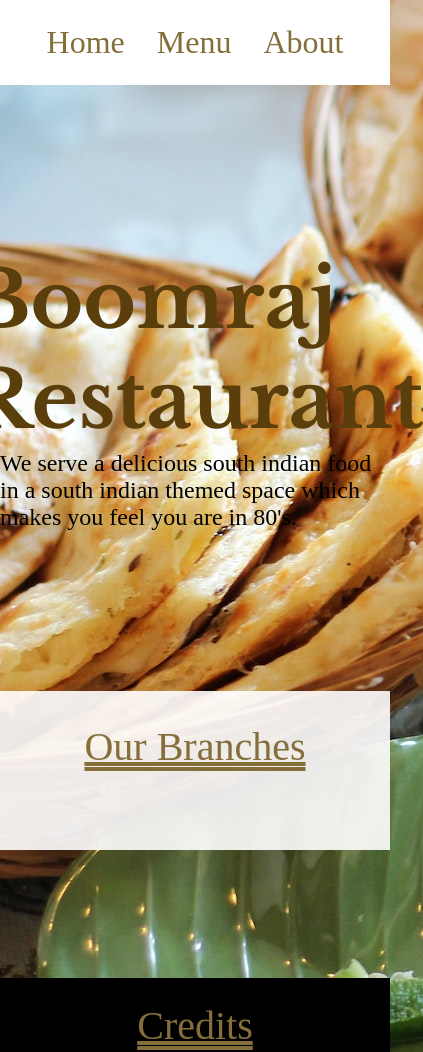
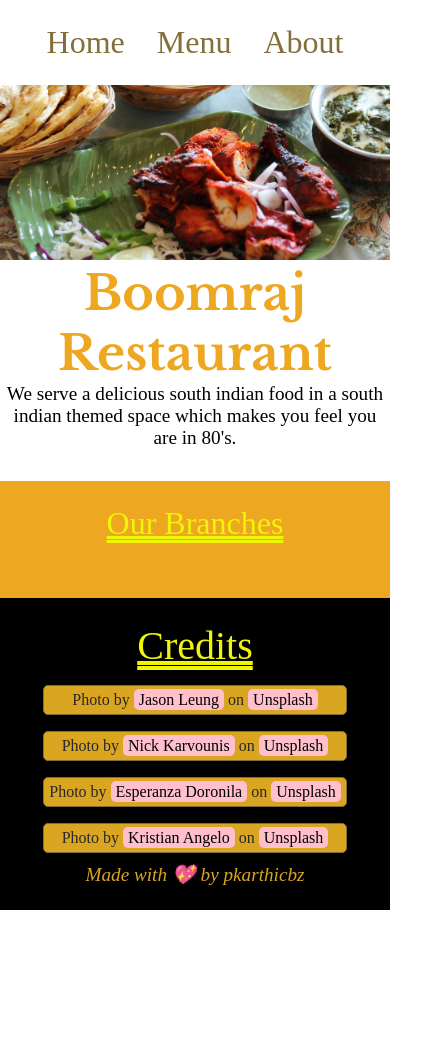
Before and after one commit to karthicbz/RestaurantPage, a website built with webpack: page src/index.html in a window 390 px wide. Shown: the top 1052 px of the page, 423 px wide, since content can reach past the window. After the commit the page ends 910 px from the top, so only its background shows below. Built offline with nearby package versions, Linux system fonts and the light colour scheme.

Commit message:
make website responsive

```diff
--- a/src/index.html
+++ b/src/index.html
@@ -4,6 +4,7 @@
     <meta charset="UTF-8">
     <meta http-equiv="X-UA-Compatible" content="IE=edge">
     <meta name="viewport" content="width=device-width, initial-scale=1.0">
+    <link rel="stylesheet" href="https://fonts.googleapis.com/css2?family=Material+Symbols+Outlined:opsz,wght,FILL,GRAD@48,400,0,0" />
     <title>Document</title>
 </head>
 <body>
--- a/src/scripts/index.js
+++ b/src/scripts/index.js
@@ -17,6 +17,7 @@ content.appendChild(footerContent().footer);
 displayArea.appendChild(homePage);
 
 const navs = document.querySelector('.header>.nav');
+const  menuItems = document.querySelectorAll('.header>.nav>p');
 
 navs.addEventListener('click', (e)=>{
     if(e.target.innerText == 'Home'){
@@ -30,4 +31,10 @@ navs.addEventListener('click', (e)=>{
         displayArea.innerHTML = '';
         displayArea.appendChild(timingComponent);
     }
+    else if(e.target.innerText === 'menu'){
+        // navs.classList.toggle('show-nav');
+        menuItems.forEach(item=>{
+            item.classList.toggle('show-nav');
+        });
+    }
 });
--- a/src/scripts/tabs.js
+++ b/src/scripts/tabs.js
@@ -4,6 +4,10 @@ const makeTabs = ()=>{
     const menuItems = ['Home', 'Menu', 'About'];
     const header = document.createElement('div');
     header.classList.add('header');
+    const icon = document.createElement('span');
+    icon.classList.add('material-symbols-outlined');
+    icon.innerText = 'menu';
+    header.appendChild(icon);
     const navs = document.createElement('div');
     navs.classList.add('nav');
     for(let i=0; i<menuItems.length; i++){
--- a/src/styles/style.css
+++ b/src/styles/style.css
@@ -12,8 +12,6 @@ body{
     background-size: cover 100vh;
     background-repeat: no-repeat;
 }
-
-
 
 .header>.nav{
     display: flex;
@@ -256,3 +254,88 @@ body{
 .menu>p:last-child{
     padding-bottom: 0;
 }
+
+@media screen and (max-width: 415px){
+    body{
+        background-size: contain;
+    }
+
+    .main-content{
+        margin-top: 235px;
+    }
+
+    .home>.shop-name{
+        font-size: 3rem;
+        text-align: center;
+        color: rgb(238 167 32);
+    }
+
+    .home>.shop-desc{
+        font-size: 1.2rem;
+        text-align: center;
+    }
+
+    .branch-details>.branches{
+        flex-direction: column;
+        align-items: center;
+        gap: 10px;
+        padding-top: 2rem;
+    }
+
+    .branch-details>p{
+        font-size: 2rem;
+        color: #f0f406;
+    }
+
+    .branch-details{
+        margin-top: 2rem;
+        padding: 1.5rem 0;
+        background-color: rgb(238 167 32);
+    }
+
+    .branches>.branch>p{
+        margin-top: 0.5rem;
+        color: black;
+    }
+
+    .footer>.credits{
+        flex-direction: column;
+    }
+
+    .footer{
+        margin-top: 0;
+    }
+
+    .footer>p{
+        color: #f0f405;
+    }
+
+    .web-credit{
+        text-align: center;
+        padding-top: 10px;
+    }
+
+    .menu{
+        background-color: rgb(245 180 9);
+    }
+
+    .menu>.Breakfast, .menu>.Lunch, .menu>.Dinner, .menu>.Beverages{
+        color: #19a184;
+    }
+
+    .about{
+        flex-direction: column;
+        padding-left: 10%;
+        padding-top: 20px;
+        gap: 15px;
+    }
+
+    .address{
+        margin-top: 15px;
+    }
+
+    .contact>form>.send-button{
+        width: max-content;
+        padding: 10px;
+    }
+}
```
